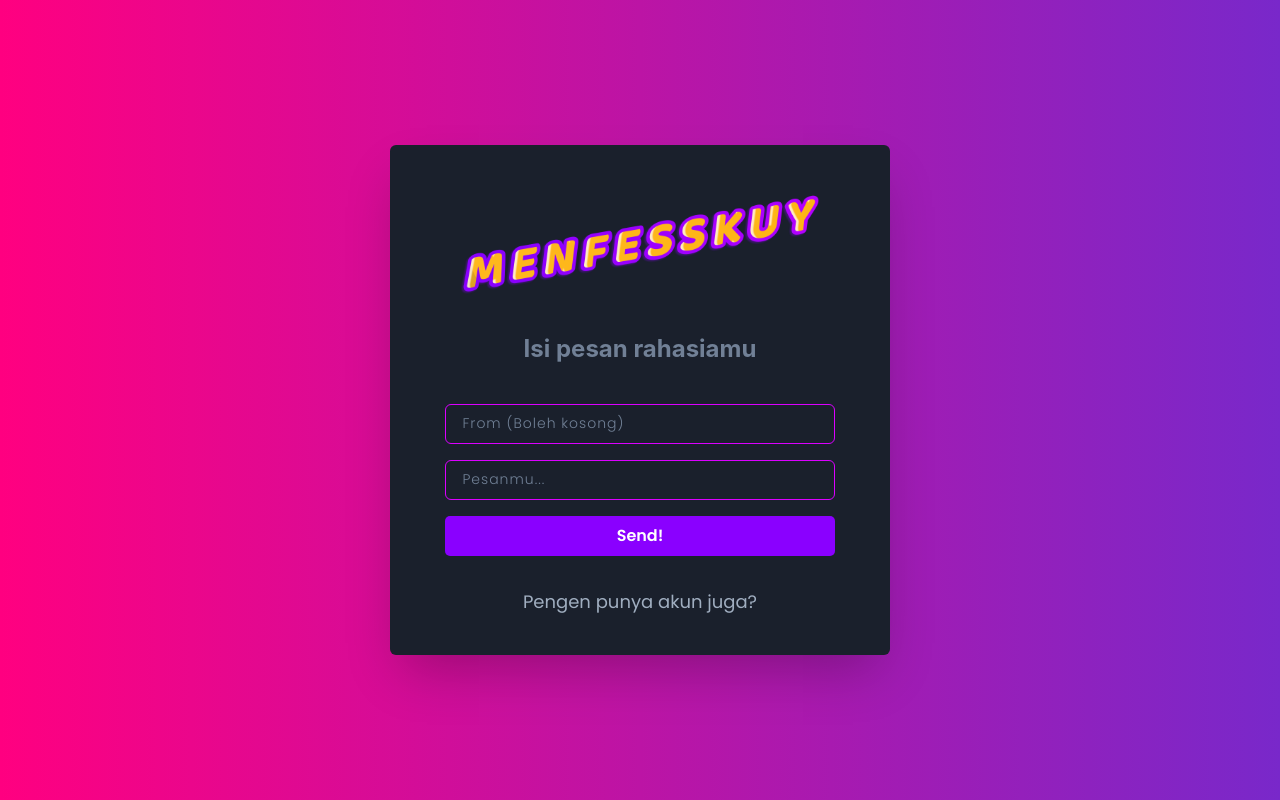
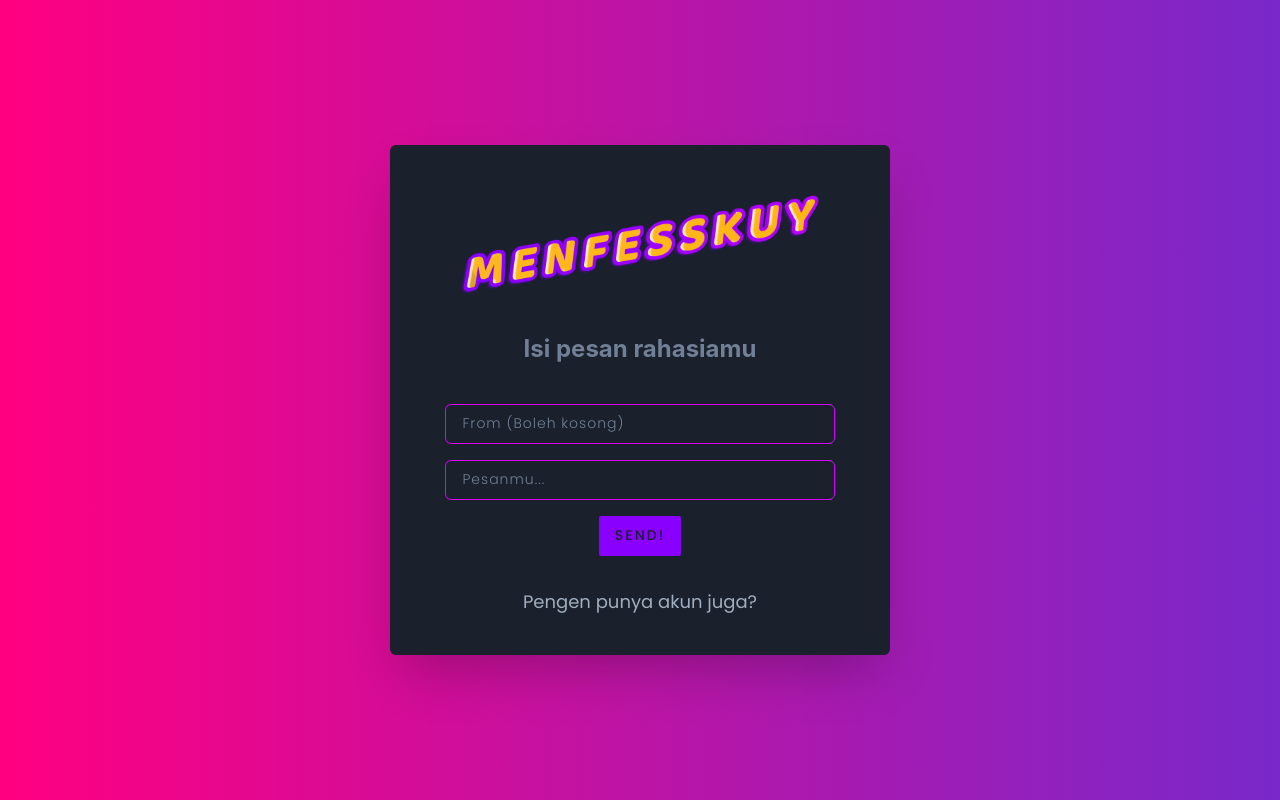
Before and after one commit to NoxturneDev/menfesskuy-frontend, a React (Create React App) app: page /send/menfess/1 in a window 1280 px wide. Built offline with nearby package versions, Linux system fonts and the light colour scheme.

Commit message:
adding new btn component on send message page

```diff
--- a/src/pages/messages/SendMsgForm.js
+++ b/src/pages/messages/SendMsgForm.js
@@ -7,7 +7,7 @@ import {
 import axios from "axios";
 import FormInput from "../../components/Forms/FormInput"
 import customToast from '../../components/Toast';
-
+import { PrimaryBtn } from '../../components/ui/Buttons';
 function SendMessage() {
     const { user } = useParams()
     const [msg, setMsg] = useState('')
@@ -54,18 +54,7 @@ function SendMessage() {
                             state={setMsg}
                         >
                         </FormInput>
-                        <Button
-                            borderRadius="5px"
-                            type="submit"
-                            variant="solid"
-                            bgColor="dark.500"
-                            width="full"
-                            color="white"
-                            _hover={{ bgColor: "light.500" }}
-
-                        >
-                            Send!
-                        </Button>
+                       <PrimaryBtn txt="SEND!"></PrimaryBtn>
                     </form>
                 </Stack>
             </Stack>
```
